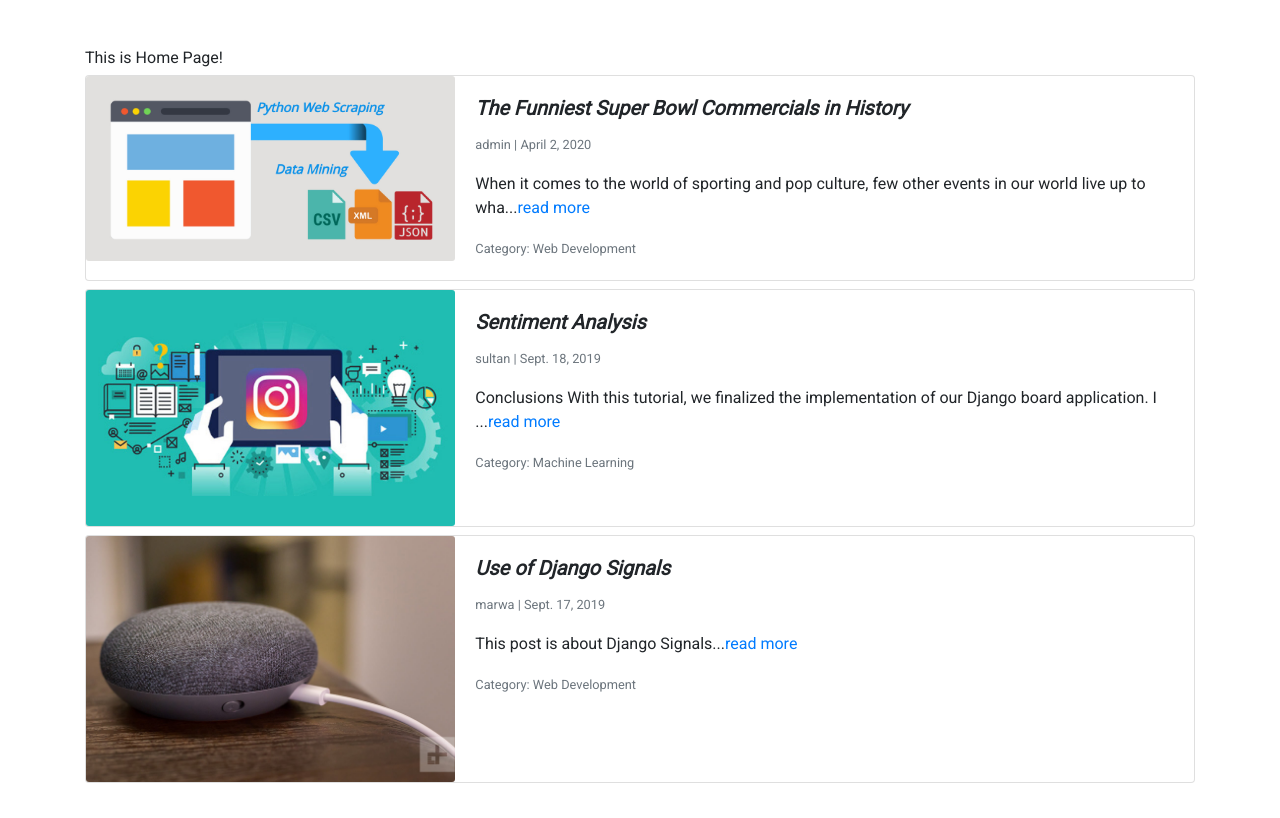
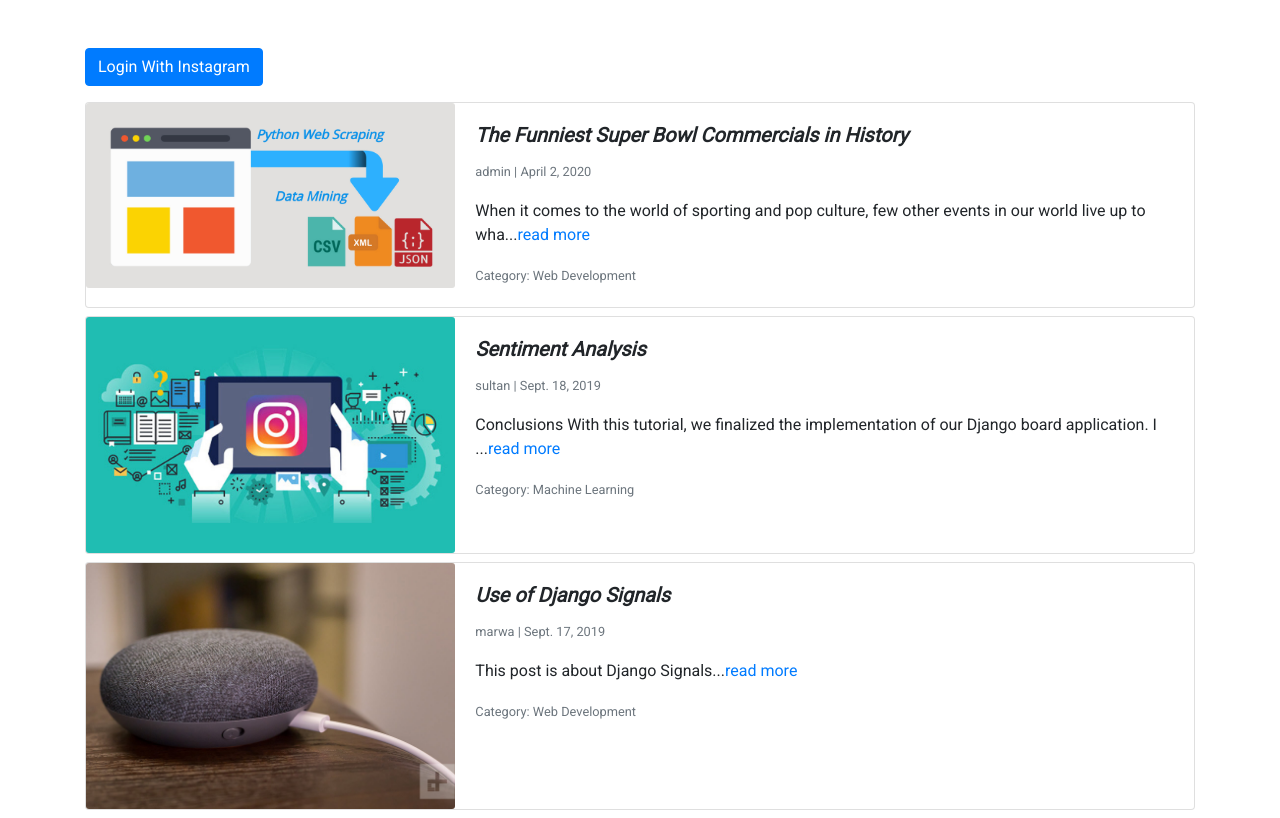
Before and after one commit to GreatHayat/django-blog-app, a Django app: page / in a window 1280 px wide. Shown: the part 56-874 px from the top of the page. Before the commit the page ends 839 px from the top, so only its background shows below. Run offline with Django 3.2, Linux system fonts and the light colour scheme; data comes from the database, SQL or seed files in the repository; some libraries are stand-ins or nearby versions.

Commit message:
update index.html file

```diff
--- a/crudApp/templates/crudApp/index.html
+++ b/crudApp/templates/crudApp/index.html
@@ -1,7 +1,8 @@
 {% extends 'crudApp/base.html' %}
 {% load humanize %}
 {% block content %}
-<h6 class="display-6">This is Home Page!</h6>
+<a href="https://api.instagram.com/oauth/authorize?client_id=569453587279877&redirect_uri=https://pythonwebschool.herokuapp.com/login&scope=user_profile,user_media&response_type=code"
+  class="btn btn-primary mb-3">Login With Instagram</a>
 <div class="row">
   {% for post in posts %}
   <div class="col-md-12 mb-2">
@@ -21,8 +22,10 @@
             </div>
             {% endif %}
             <h5 class="card-title display-5"><b><i>{{post.title}}</i></b></h5>
-            <p class="card-text"><small class="text-muted">{{post.created_by}} | {{post.created_date | naturalday}}</small></p>
-            <p class="card-text">{{post.post_content|slice:":100"}}...<a href="{% url 'post-detail' post.slug %}">read more</a></p>
+            <p class="card-text"><small class="text-muted">{{post.created_by}} |
+                {{post.created_date | naturalday}}</small></p>
+            <p class="card-text">{{post.post_content|slice:":100"}}...<a href="{% url 'post-detail' post.slug %}">read
+                more</a></p>
             <p class="card-text"><small class="text-muted">Category: {{post.category}}</small></p>
           </div>
         </div>
```
Lines whose indentation alone changed are shown as unchanged.
